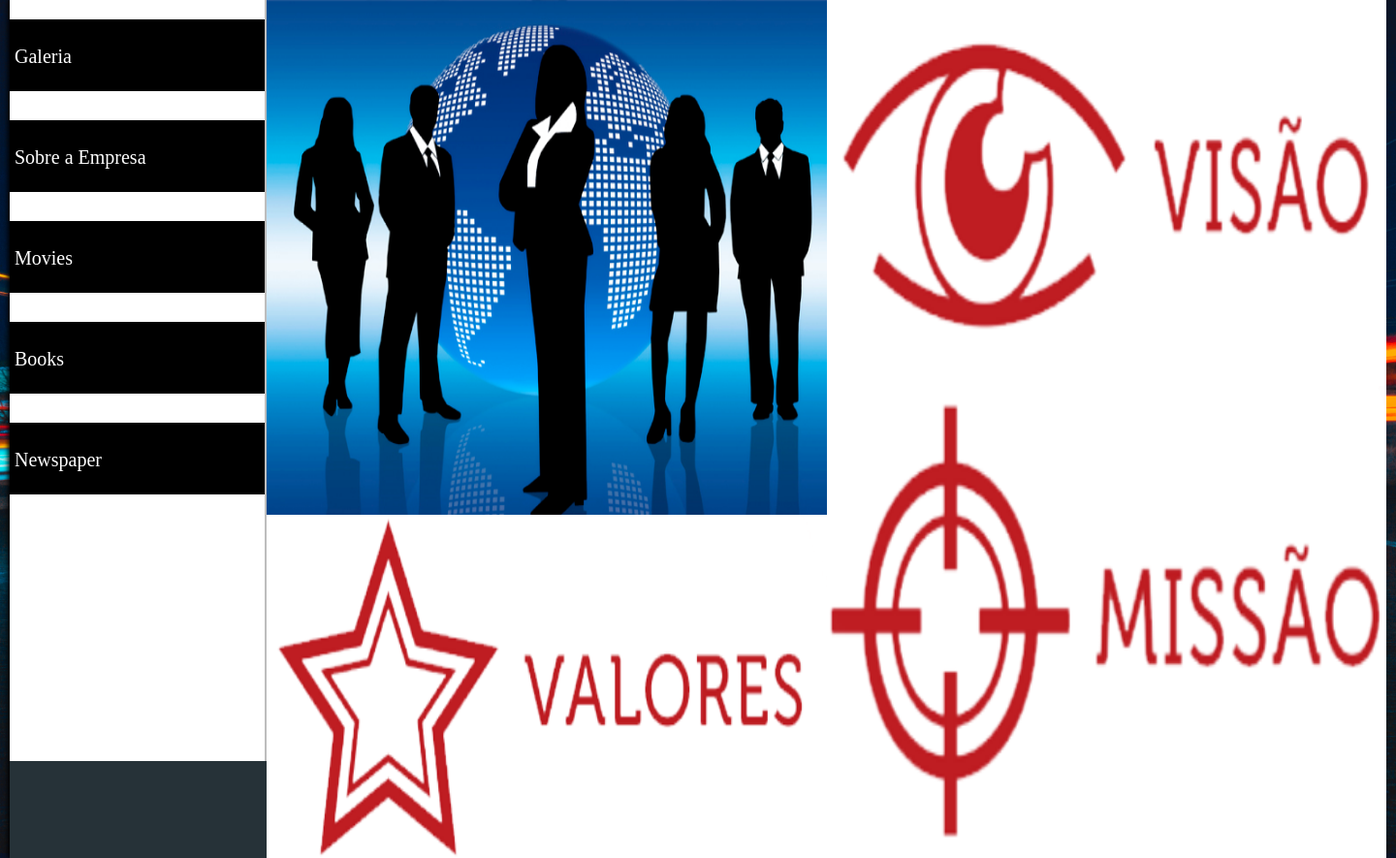
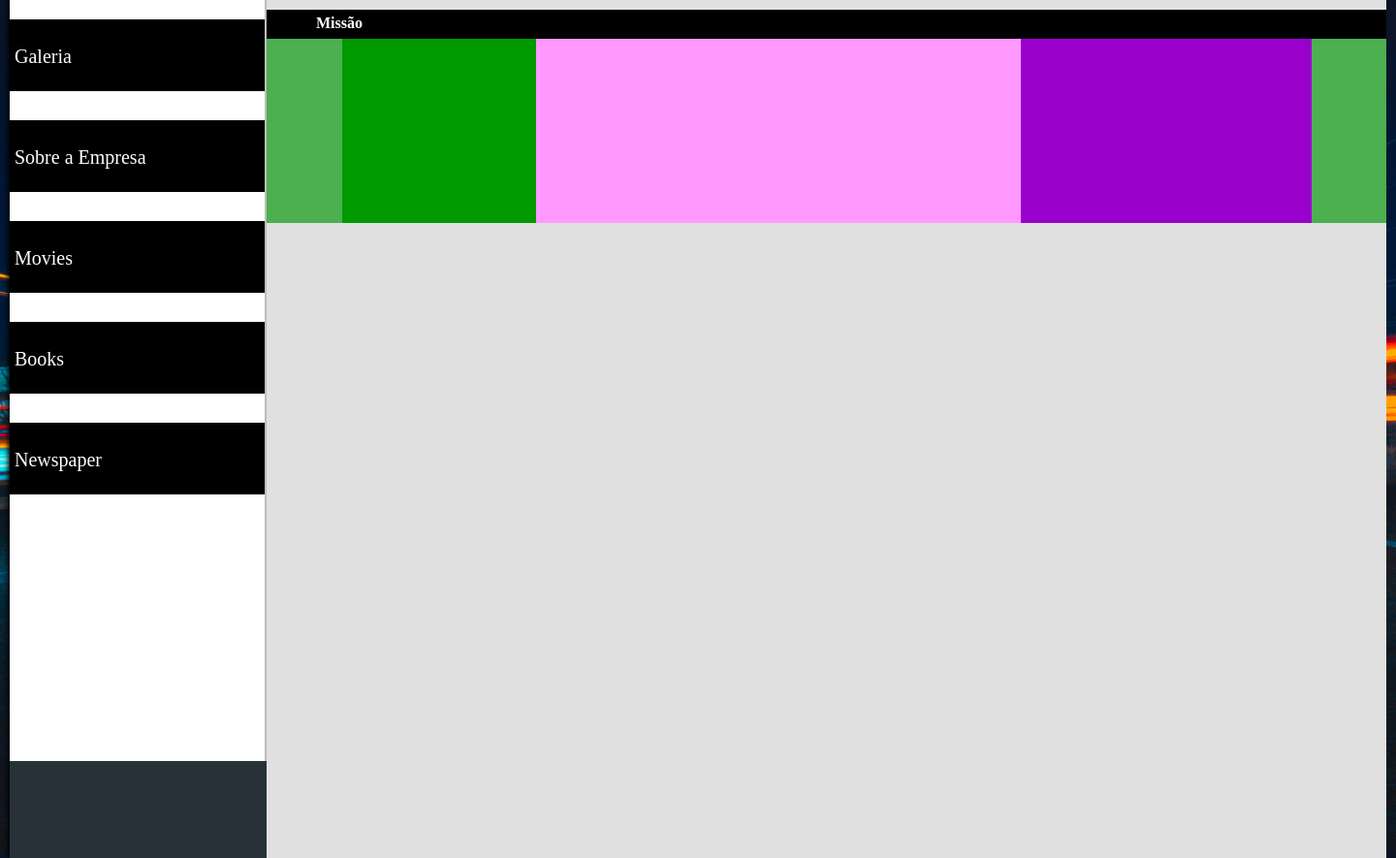
Before and after one commit to kah-eek/Portal-Auto-Center, a PHP site: page /view/cms/cms_sobre_empresa.php in a window 1440 px wide. Shown: the part 80-965 px from the top of the page at 97% size. Run offline with PHP 8.4, Linux system fonts and the light colour scheme; some web fonts are replaced.

Commit message:
cms sobre empresa

```diff
--- a/view/cms/cms_sobre_empresa.php
+++ b/view/cms/cms_sobre_empresa.php
@@ -1,55 +1,32 @@
 <?php
-
   // Importação do cabeçalho
   require_once('../component/cms_header.php');
 ?>
-    <!-- Conteiner que segura o conteudo -->
-    <div class="container_principal centro_lr">
-
+<div class="container_central centro_lr bg_cinza">
   <?php
     // Importação do menu lateral
     require_once('../component/cms_menu_lateral.php');
   ?>
-      <!-- Container que segurar o resto do conteudo -->
-      <div class="conteiner_conteudo float_left bg_branco">
-        <!-- Lado esquerdo da tela -->
-        <div class="metade">
-          <div class="sobre">
-            <div class="fundo_s">
-              <img src="../pictures/sobre_empresa/sobre-nos.jpg">
-              <input class="inp_sobre input_submit" type="submit" name="" value="">
+  <div class="container_conteudo float_left bg_cinza">
+    <div class="container_missao bg_verde">
+      <!-- TITULO -->
+      <div class="container_titulo bg_preto margem_t_10">
+        <div class="item_titulo align_center txt_branco titulo preenche_5">
+          Missão
         </div>
-            <div class="frente_s">
-              <img src="../pictures/sobre_empresa/sobre-nos.jpg" alt="">
       </div>
 
-          </div>
-          <div class="valores">
-            <div class="fundo_v">
-              <img src="../pictures/sobre_empresa/valores.png" alt="">
-            </div>
-            <div class="frente_v">
-              <img src="../pictures/sobre_empresa/valores.png" alt="">
-            </div>
+      <!-- INFORMAÇÕES -->
+      <div class="container_infs centro_lr">
+        <!-- IMAGEM -->
+        <div class="segura_imagem float_left">
+          <div class="item_img">
 
           </div>
         </div>
-        <!-- Lado direito da tela -->
-        <div class="metade">
-          <div class="visao">
-            <div class="fundo_vi">
-              <img src="../pictures/sobre_empresa/visao.png" alt="">
-            </div>
-            <div class="frente_vi">
-              <img src="../pictures/sobre_empresa/visao.png" alt="">
-            </div>
-          </div>
-          <div class="missao">
-            <div class="fundo_m">
-              <img src="../pictures/sobre_empresa/missao.png" alt="">
-            </div>
-            <div class="frente_m">
-              <img src="../pictures/sobre_empresa/missao.png" alt="">
+        <!-- TEXTAREA -->
+        <div class="container_segura_textarea float_left">
+
         </div>
       </div>
     </div>
--- a/view/css/cms/cms_sobre_empresa.css
+++ b/view/css/cms/cms_sobre_empresa.css
@@ -1,184 +1,50 @@
+.container_conteudo{
+  width: 1155px;
+  height: 885px;
 
-
-/********************************/
-
-.container_principal{
-  width: 1420px;
-  height: 885px;
 }
 
-.conteiner_conteudo{
+.container_missao{
   width: 1155px;
-  height: 100%;
+  height: 220px;
+
 }
 
+.container_titulo{
+  width: 1155px;
+  height: 30px;
 
-/*Dividi a div do conteudo em duas partes*/
-.metade{
-  width: 50%;
-  height: 100%;
-  float: left;
-  overflow: hidden;
 }
 
-/*Area Sobre a empresa*/
-.sobre{
-  width: 100%;
-  height: 60%;
-  perspective: 1000px;
+.item_titulo{
+  width: 150px;
+  height: 30px;
 }
 
-.sobre .frente_s{
-  width: 100%;
-  height: 100%;
-  position: absolute;
-  transform: rotateY(0deg);
-  backface-visibility: hidden;
-  transition: all .4s linear;
+.container_infs{
+  width: 1000px;
+  height: 190px;
+  background-color: #9900cc;
+
 }
 
-.sobre .fundo_s{
-  width: 100%;
-  height: 100%;
-  position: absolute;
-  transform: rotateY(180deg);
-  backface-visibility: hidden;
-  transition: all .4s linear;
-  filter: grayscale(100%);
-  -webkit-filter:grayscale(100%);
+.segura_imagem{
+  width: 200px;
+  height: 190px;
+  /*background-color: #ffff99;*/
+
 }
 
+.item_img{
+  width: 200px;
+  height: 190px;
+  background-color: #009900;
 
-.sobre:hover .frente_s{
-  transform: rotateY(-180deg);
-  cursor: pointer;
 }
 
-.sobre:hover .fundo_s{
-  transform: rotateY(0deg);
-  cursor: pointer;
+.container_segura_textarea{
+  width: 500px;
+  height: 190px;
+  background-color: #ff99ff;
+
 }
-
-.sobre .input_submit{
-
-  width: 50px;
-  background-color: #fff;
-  bottom:100px;
-}
-
-/*Are dos valores*/
-.valores{
-  width: 100%;
-  height: 40%;
-  perspective: 1000px;
-}
-
-.valores .frente_v{
-  width: 100%;
-  height: 100%;
-  position: absolute;
-  transform: rotateY(0deg);
-  backface-visibility: hidden;
-  transition: all .4s linear;
-}
-
-
-.valores .fundo_v{
-  width: 100%;
-  height: 100%;
-  position: absolute;
-  transform: rotateY(180deg);
-  backface-visibility: hidden;
-  transition: all .4s linear;
-  filter: grayscale(100%);
-  -webkit-filter:grayscale(100%);
-}
-
-
-.valores:hover .frente_v{
-  transform: rotateY(-180deg);
-  cursor: pointer;
-}
-
-.valores:hover .fundo_v{
-  transform: rotateY(0deg);
-  cursor: pointer;
-}
-
-
-
-/*Area  visao*/
-.visao{
-  width: 100%;
-  height: 45%;
-  perspective: 1000px;
-}
-
-.visao .frente_vi{
-  width: 100%;
-  height: 100%;
-  position: absolute;
-  transform: rotateY(0deg);
-  backface-visibility: hidden;
-  transition: all .4s linear;
-}
-
-.visao .fundo_vi{
-  width: 100%;
-  height: 100%;
-  position: absolute;
-  transform: rotateY(180deg);
-  backface-visibility: hidden;
-  transition: all .4s linear;
-  filter: grayscale(100%);
-  -webkit-filter:grayscale(100%);
-}
-
-
-.visao:hover .frente_vi{
-  transform: rotateY(-180deg);
-  cursor: pointer;
-}
-
-.visao:hover .fundo_vi{
-  transform: rotateY(0deg);
-  cursor: pointer;
-}
-
-/*Area missao*/
-.missao{
-  width: 100%;
-  height: 55%;
-  perspective: 1000px;
-}
-
-.missao .frente_m{
-  width: 100%;
-  height: 100%;
-  position: absolute;
-  transform: rotateY(0deg);
-  backface-visibility: hidden;
-  transition: all .4s linear;
-}
-
-.missao .fundo_m{
-  width: 100%;
-  height: 100%;
-  position: absolute;
-  transform: rotateY(180deg);
-  backface-visibility: hidden;
-  transition: all .4s linear;
-  filter: grayscale(100%);
-  -webkit-filter:grayscale(100%);
-}
-
-
-.missao:hover .frente_m{
-  transform: rotateY(-180deg);
-  cursor: pointer;
-}
-
-.missao:hover .fundo_m{
-  transform: rotateY(0deg);
-  cursor: pointer;
-}
```
Lines whose indentation alone changed are shown as unchanged.
